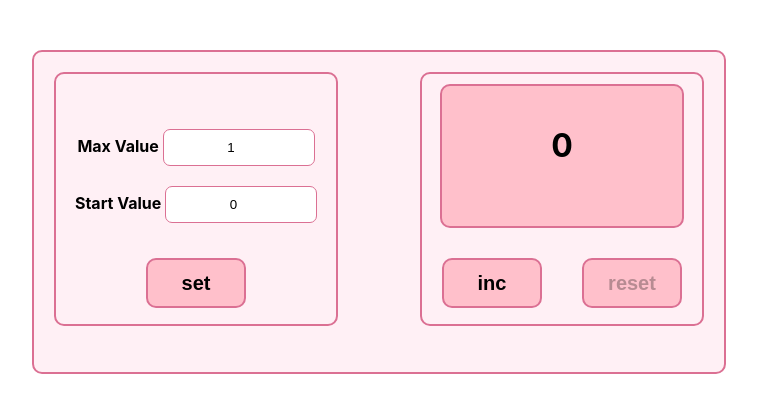
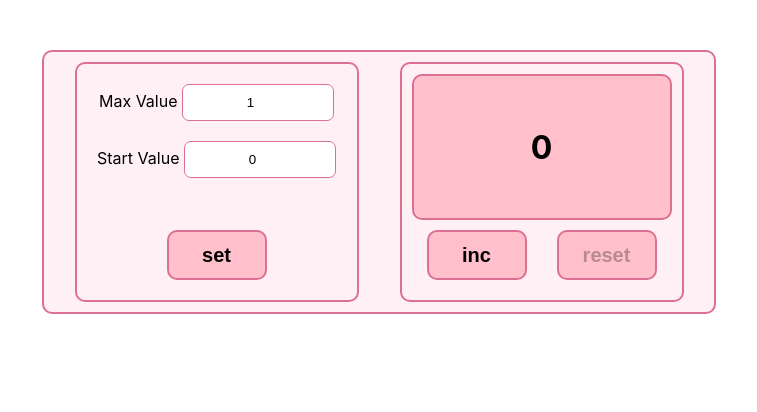
Before and after one commit to oksivasilinka/Counter, a React (Create React App) app: page / in a window 1280 px wide. Shown: the top 412 px of the page, without its empty margins (261-1018 px from the left). Built offline with nearby package versions, Linux system fonts and the light colour scheme.

Commit message:
css modules

```diff
--- a/src/App.css
+++ b/src/App.css
@@ -1,87 +1,32 @@
 .App {
-    text-align: center;
     width: 650px;
-    height: 280px;
+    min-height: 240px;
+    display: flex;
+    justify-content: space-around;
+    padding: 10px;
     margin: 50px auto;
     border: 2px solid palevioletred;
     border-radius: 10px;
     background-color: lavenderblush;
-    padding: 20px;
+}
+
+.wrapper {
+    width: 260px;
+    padding: 10px;
     display: flex;
+    flex-direction: column;
     justify-content: space-between;
-}
-.wrapper {
-    width: 280px;
-    height: 250px;
     border: 2px solid palevioletred;
     border-radius: 10px;
 }
 
-.wrapper-settings {
-    width: 280px;
-    height: 170px;
-    border: 2px solid palevioletred;
-    border-radius: 10px;
-    padding: 40px 0 40px 0;
-    font-weight: 700;
-}
 .inputWrapper {
-    margin: 5px 0;
-}
-
-.input {
-    width: 150px;
-    padding: 10px 0;
-    margin: 10px 0;
-    border: 1px solid palevioletred;
-    border-radius: 7px;
-    text-align: center;
-}
-
-.counter {
-    width: 240px;
-    margin: 10px auto;
-    height: 100px;
-    background-color: pink;
-    border: 2px solid palevioletred;
-    border-radius: 10px;
-    padding-top: 40px;
-    color: black;
-    font-size: 32px;
-    font-weight: 700;
-}
-
-.maxCounter {
-    width: 240px;
-    margin: 10px auto;
-    height: 100px;
-    background-color: pink;
-    border: 2px solid red;
-    border-radius: 10px;
-    padding-top: 40px;
-    font-size: 32px;
-    font-weight: 700;
-    color: red;
-}
-
-.error {
     display: flex;
-    justify-content: center;
-
+    flex-wrap: wrap;
+    justify-content: space-around;
 }
 
 .buttonWrapper {
     display: flex;
     justify-content: space-around;
 }
-
-.button {
-    width: 100px;
-    height: 50px;
-    background-color: pink;
-    border: 2px solid palevioletred;
-    border-radius: 10px;
-    font-size: 20px;
-    font-weight: 600;
-    margin-top: 20px;
-}
--- a/src/App.tsx
+++ b/src/App.tsx
@@ -1,8 +1,8 @@
 import React, {ChangeEvent, useEffect, useState} from 'react';
 import './App.css';
-import {SuperButton} from "./Components/SuperButton";
-import {Counter} from "./Components/Counter";
-import {SuperInput} from "./Components/SuperInput";
+import {SuperButton} from "./Components/superButton/SuperButton";
+import {Counter} from "./Components/counter/Counter";
+import {SuperInput} from "./Components/superInput/SuperInput";
 
 function App() {
 
@@ -63,7 +63,7 @@ function App() {
 
     return (
         <div className="App">
-            <div className={'wrapper-settings'}>
+            <div className={'wrapper'}>
                 <div className={'inputWrapper'}>
                     <SuperInput title={'Max Value '} value={maxValue} onChange={onchangeMaxValueHandler}/>
                     <SuperInput title={'Start Value '} value={startValue} onChange={onchangeStartValueHandler}/>
--- /dev/null
+++ b/src/Components/counter/Counter.module.css
@@ -0,0 +1,17 @@
+.counter {
+    height: 100%;
+    display: flex;
+    justify-content: center;
+    align-items: center;
+    color: black;
+    font-size: 32px;
+    font-weight: 700;
+    background-color: pink;
+    border: 2px solid palevioletred;
+    border-radius: 10px;
+}
+
+.maxCounter {
+    color: red;
+
+}
--- a/src/Components/Counter.tsx
+++ b/src/Components/counter/Counter.tsx
@@ -1,4 +1,5 @@
 import React from "react";
+import style from './Counter.module.css'
 
 type CounterPropsType = {
     counter: number
@@ -12,12 +13,17 @@ export const Counter: React.FC<CounterPropsType> = ({
                                                         error
                                                     }) => {
 
-    const counterClass = (counter === maxValue) ? 'maxCounter' : (error) ? 'error' : 'counter'
+
+    const counterClass = `
+        ${counter === maxValue
+            ? `${style.counter} ${style.maxCounter}`
+                : style.counter}
+    `
 
     return (
         <div className={counterClass}>
             {error
-                ? <span className={'maxCounter'}>{error}</span>
+                ? <span className={style.maxCounter}>{error}</span>
                 : <span>{counter}</span>}
         </div>
     )
--- /dev/null
+++ b/src/Components/superButton/SuperButton.module.css
@@ -0,0 +1,10 @@
+.button {
+    width: 100px;
+    height: 50px;
+    background-color: pink;
+    border: 2px solid palevioletred;
+    border-radius: 10px;
+    font-size: 20px;
+    font-weight: 600;
+    margin: 10px 0;
+}
--- a/src/Components/SuperButton.tsx
+++ b/src/Components/superButton/SuperButton.tsx
@@ -1,4 +1,5 @@
 import React from "react";
+import style from './SuperButton.module.css'
 
 type SuperButtonPropsType = {
     name: string
@@ -13,7 +14,7 @@ export const SuperButton: React.FC<SuperButtonPropsType> = ({
                                                             }) => {
 
     return (
-        <button className={'button'} onClick={onclick} {...rest}>
+        <button className={style.button} onClick={onclick} {...rest}>
             {name}
         </button>
     )
--- /dev/null
+++ b/src/Components/superInput/SuperInput.module.css
@@ -0,0 +1,8 @@
+.input {
+    width: 150px;
+    padding: 10px 0;
+    margin: 10px 0;
+    border: 1px solid palevioletred;
+    border-radius: 7px;
+    text-align: center;
+}
--- a/src/Components/SuperInput.tsx
+++ b/src/Components/superInput/SuperInput.tsx
@@ -1,4 +1,5 @@
 import React, {ChangeEvent} from "react";
+import style from './SuperInput.module.css'
 
 export type SuperInputPropsType = {
     title: string
@@ -16,7 +17,7 @@ export const SuperInput: React.FC<SuperInputPropsType> = ({
     return (
         <div>
             <span>{title}</span>
-            <input className={'input'} value={value} onChange={onChange} type={"number"} {...rest}/>
+            <input className={style.input} value={value} onChange={onChange} type={"number"} {...rest}/>
         </div>
     )
 }
```
